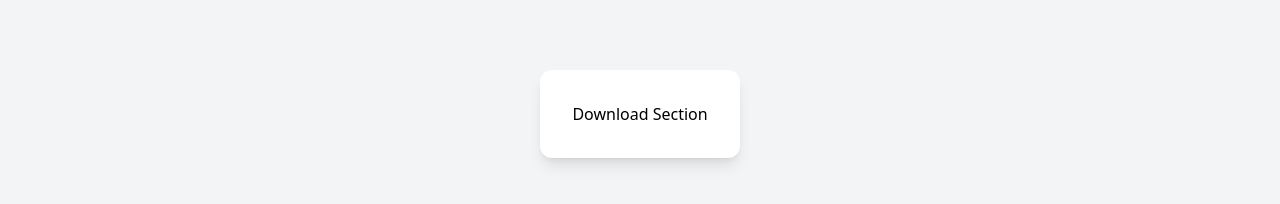
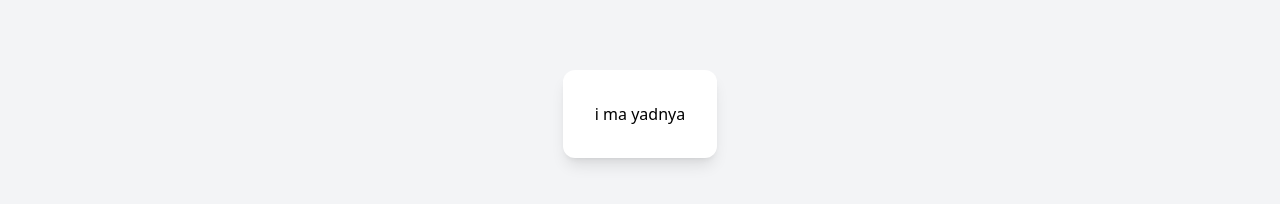
Before and after one commit to RakshitVita/B2C-Retro-Fit, a React (Vite) app: page /downloads in a window 1280 px wide. Shown: the part 286-490 px from the top of the page. Built offline with nearby package versions, Linux system fonts and the light colour scheme.

Commit message:
first commit

```diff
--- a/src/componets/Download.jsx
+++ b/src/componets/Download.jsx
@@ -4,7 +4,7 @@ import Maincontainer from './Maincontainer'
 const Download = () => {
   return (
     <>
-    <Maincontainer>Download Section</Maincontainer>
+    <Maincontainer>i ma yadnya</Maincontainer>
     </>
   )
 }
```
